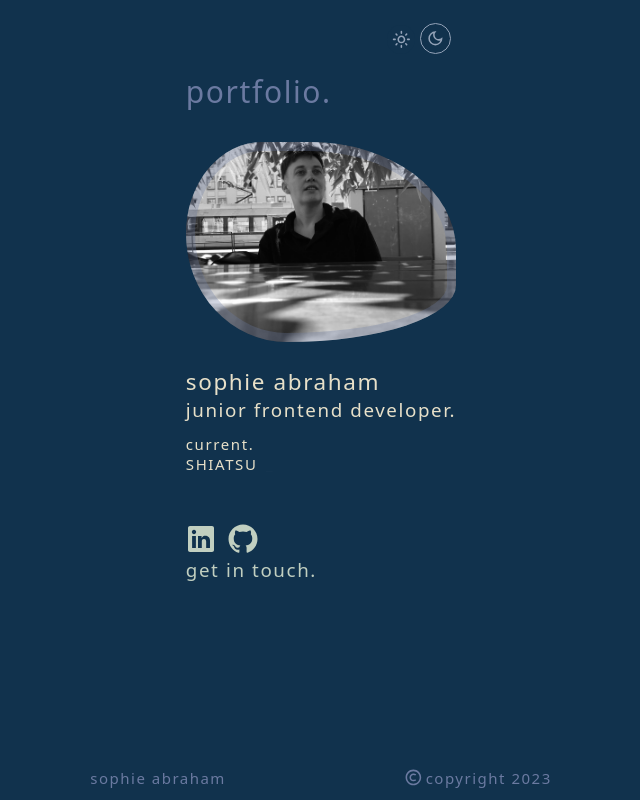
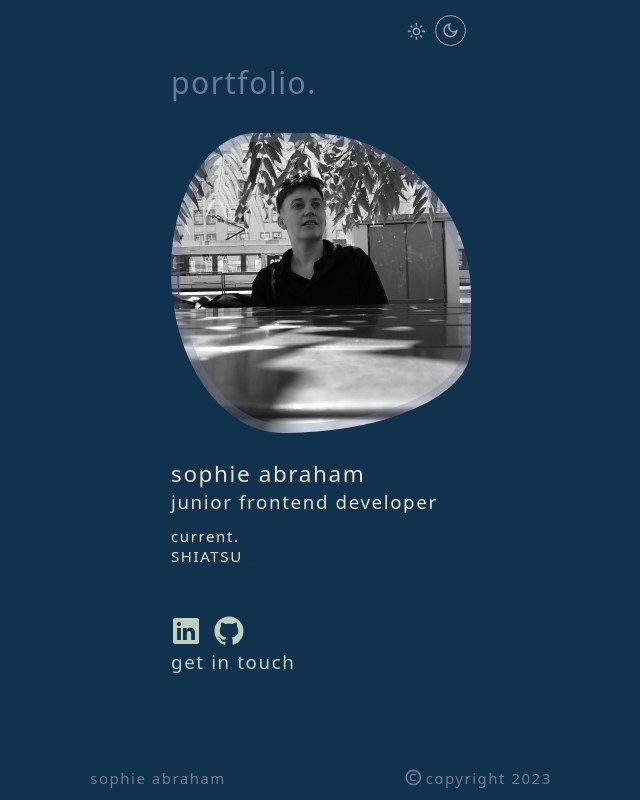
Before and after one commit to sophieAbraham/portfolio, a React (Vite) app: page / in a window 1280 px wide. Shown: the whole page, without its empty margins (319-959 px from the left). Built offline with nearby package versions, Linux system fonts and the light colour scheme.

Commit message:
+ modified image size

```diff
--- a/src/js/App.jsx
+++ b/src/js/App.jsx
@@ -37,11 +37,11 @@ function App() {
 
 
   return (
-    <div className="App dark:bg-darkblue bg-beige duration-100 h-screen">
+    <div className="App dark:bg-darkblue bg-beige duration-100 w-full min-h-screen">
 
       <div className='container w-fit h-3/4 mx-auto flex flex-col justify-center items-start tracking-widest'>
 
-        <div className='w-full flex justify-end items-end mt-2'>
+        <div className='w-full flex justify-end items-end mt-2 pt-4'>
 
           {options?.map((opt, index) => {
 
@@ -62,10 +62,10 @@ function App() {
 
         <h1 className='text-4xl sm:text-5xl text-pastellblue py-9'>portfolio.</h1>
 
-        <div className="home__img bg-img-bg bg-center bg-no-repeat bg-cover shadow-3xl justify-self-center w-3/4 sm:w-full h-1/3 my-5"></div>
+        <div className="home__img bg-img-bg bg-center bg-no-repeat bg-cover shadow-3xl justify-self-center w-[250px] md:w-[300px] h-[200px] md:h-[300px] my-5"></div>
 
         <h2 className='dark:text-beige text-darkblue text-3xl sm:text-4xl mt-6'>sophie abraham</h2>
-        <h3 className='dark:text-beige text-darkblue text-2xl sm:text-3xl mt-1 sm:mt-2'>junior frontend developer.</h3>
+        <h3 className='dark:text-beige text-darkblue text-2xl sm:text-3xl mt-1 sm:mt-2'>junior frontend developer</h3>
 
         <h4 className='dark:text-beige text-darkblue text-xl sm:text-2xl mt-4 sm:mt-5'>
           current.
@@ -100,7 +100,7 @@ function App() {
           </a>
         </div>
 
-        <a href="mailto:sophie.abraham@posteo.de" className='dark:text-pastellgreen text-pastellblue hover:scale-105 text-2xl sm:text-3xl mt-2'>get in touch.</a>
+        <a href="mailto:sophie.abraham@posteo.de" className='dark:text-pastellgreen text-pastellblue hover:scale-105 text-2xl sm:text-3xl mt-2 pb-20'>get in touch</a>
 
 
       </div>
```
